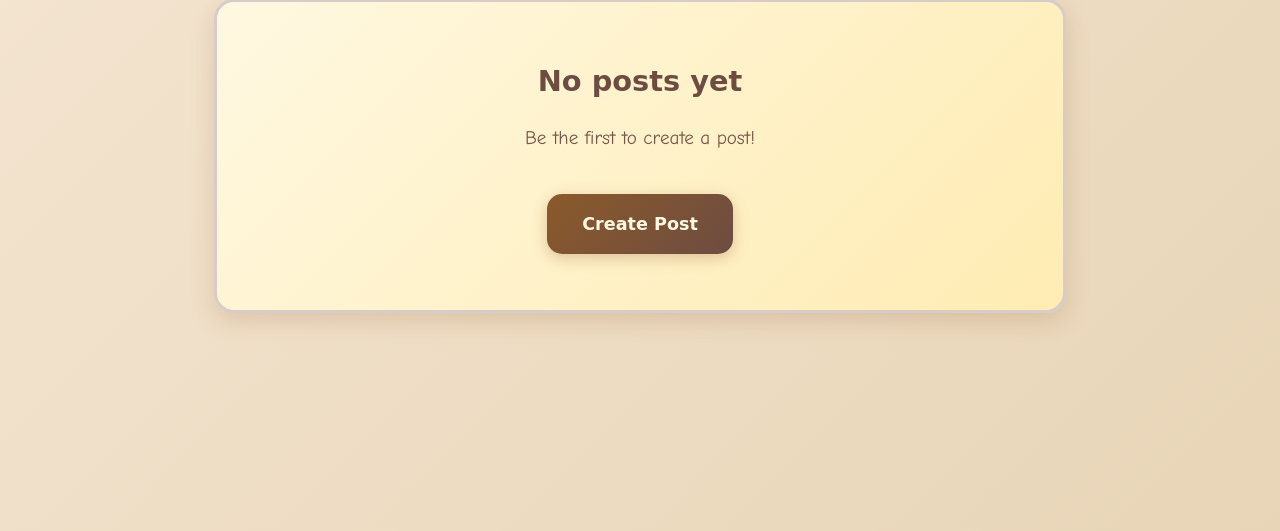
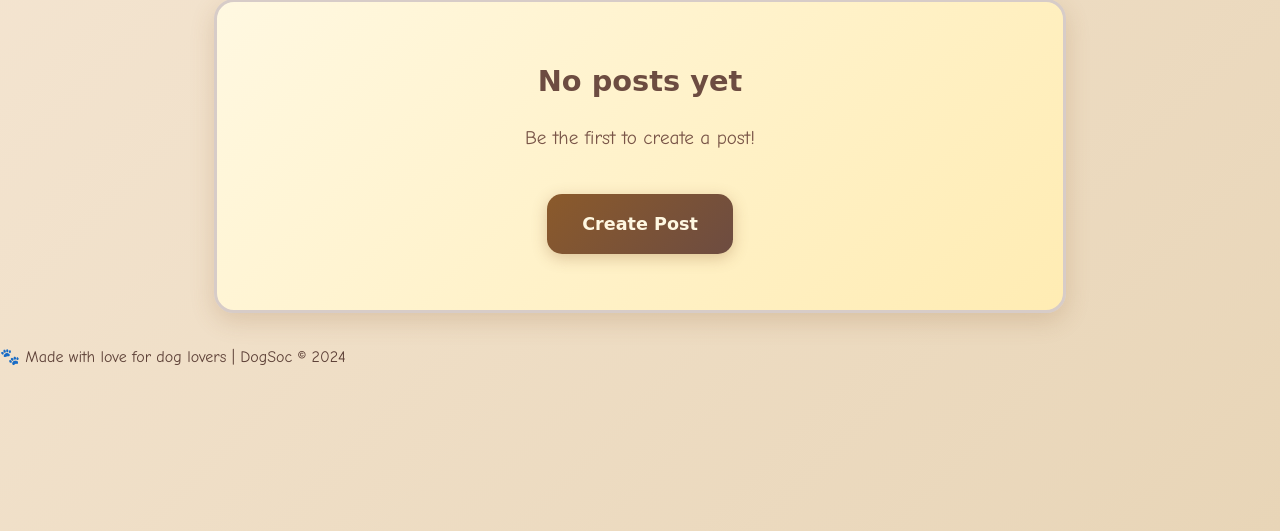
Before and after one commit to gameworldNEW/DOGSOC, a Flask app: page /feed in a window 1280 px wide. Shown: the part 269-800 px from the top of the page. Run offline with Flask 3, Linux system fonts and the light colour scheme; the visitor is signed in with stand-in values (Sample User, id 1); data that the repository does not hold is empty.

Commit message:
Update base.html

```diff
--- a/templates/base.html
+++ b/templates/base.html
@@ -1,7 +1,9 @@
 <!DOCTYPE html>
-<html>
+<html lang="en">
 <head>
-    <title>DogSoc - Social Network for Dog Lovers</title>
+    <meta charset="UTF-8">
+    <meta name="viewport" content="width=device-width, initial-scale=1.0">
+    <title>🐕 DogSoc - Social Network for Dog Lovers</title>
     <link rel="stylesheet" href="{{ url_for('static', filename='style.css') }}">
     <link href="https://fonts.googleapis.com/css2?family=Comic+Neue:wght@400;700&display=swap" rel="stylesheet">
     <style>
@@ -26,6 +28,7 @@
                 <div class="nav-links">
                     <a href="{{ url_for('login') }}">🔐 Login</a>
                     <a href="{{ url_for('register') }}">📝 Register</a>
+                    <a href="{{ url_for('forgot_password') }}">❓ Forgot Password</a>
                 </div>
             {% endif %}
         </div>
@@ -42,5 +45,18 @@
 
         {% block content %}{% endblock %}
     </div>
+
+    <footer class="footer">
+        <div class="footer-content">
+            <p>🐾 Made with love for dog lovers | DogSoc © 2024</p>
+            <div class="footer-links">
+                {% if not current_user.is_authenticated %}
+                    <a href="{{ url_for('login') }}">Login</a>
+                    <a href="{{ url_for('register') }}">Register</a>
+                    <a href="{{ url_for('forgot_password') }}">Forgot Password</a>
+                {% endif %}
+            </div>
+        </div>
+    </footer>
 </body>
 </html>
```
